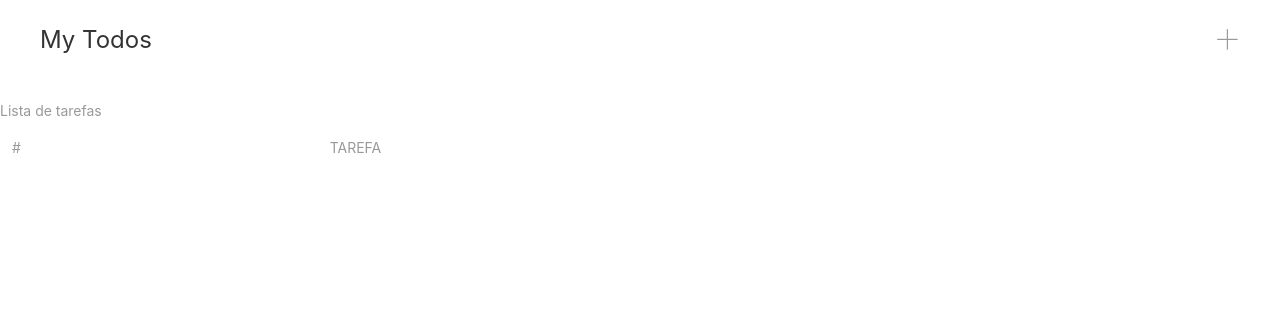
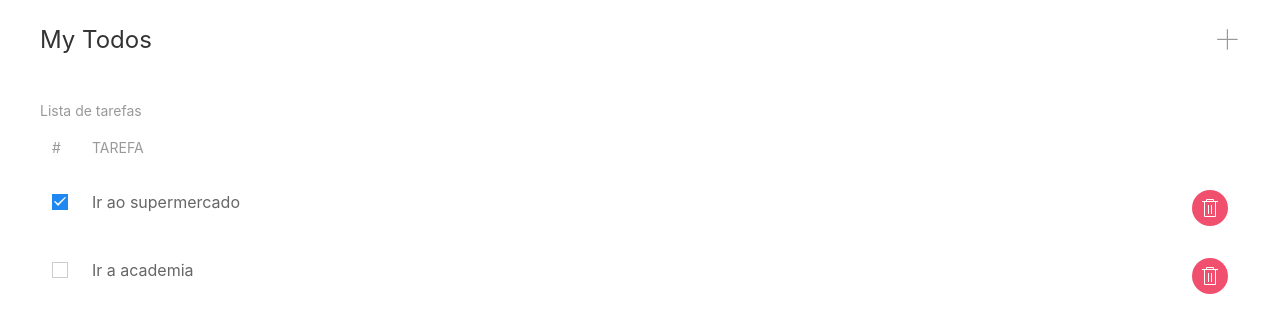
Before and after one commit to dvolpato/todo_balta.io, a React (Create React App) app: page / in a window 1280 px wide. Shown: the top 332 px of the page. Built offline with nearby package versions, Linux system fonts and the light colour scheme.

Commit message:
Use context (#17)

```diff
--- a/src/components/App.tsx
+++ b/src/components/App.tsx
@@ -1,13 +1,16 @@
 import React from 'react';
+import TodoContext from '../contexts/TodoContext';
 import Navbar from './Navbar';
 import TodoList from './TodoList';
 
 function App() {
   return (
-    <div>
-      <Navbar />
-      <TodoList />
-    </div>
+    <TodoContext>
+      <div className="uk-container">
+        <Navbar />
+        <TodoList />
+      </div>
+    </TodoContext>
   );
 }
 
--- a/src/components/TodoList.tsx
+++ b/src/components/TodoList.tsx
@@ -1,10 +1,10 @@
-import React from "react";
-import { Todo } from "../models/Todo";
+import React, { useContext } from "react";
+import { TodoContext } from "../contexts/TodoContext";
+import { TodoContextType } from "../contexts/TodoContextType";
 import TodoListItem from "./TodoListItem";
 
 function TodoList() {
-  const todos: Todo[] = [
-  ];
+  const { todos } = useContext<TodoContextType>(TodoContext);
 
   return (
     <table className="uk-table">
--- a/src/components/TodoListItem.tsx
+++ b/src/components/TodoListItem.tsx
@@ -1,4 +1,6 @@
-import React from "react";
+import React, { useContext } from "react";
+import { TodoContext } from "../contexts/TodoContext";
+import { TodoContextType } from "../contexts/TodoContextType";
 import { Todo } from "../models/Todo";
 
 interface TodoListItemProps {
@@ -6,12 +8,14 @@
 }
 
 function TodoListItem(props: TodoListItemProps) {
+  const { removeTodo, toggle } = useContext<TodoContextType>(TodoContext);
+
   function onRemove (todo: Todo) {
-    console.log(todo);
+    removeTodo(todo);
   }
 
   function handleChange(event: any) {
-    console.log("Changed");
+    toggle(props.todo);
   }
 
   return (
--- a/src/contexts/TodoContext.tsx
+++ b/src/contexts/TodoContext.tsx
@@ -19,10 +19,10 @@
     console.log("Add: " + title);
   }
   function removeTodo(todo: Todo) {
-    console.log("Remove: " + todo);
+    console.log("Remove: " + todo.title);
   }
   function toggle(todo: Todo) {
-    console.log("Toogle: " + todo);
+    console.log("Toogle: " + todo.title);
 
   }
 
```
